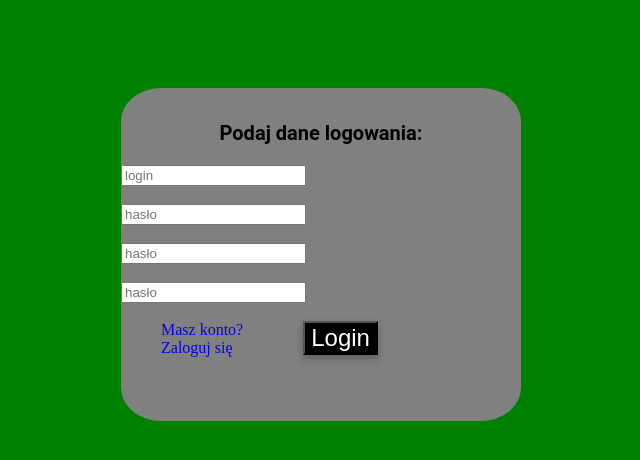
After one commit to Myszexx/Hackaton2022, a PHP site: page /register.html in a window 1280 px wide. The commit adds this page. Shown: the top 460 px of the page, without its empty margins (15-655 px from the left). Run offline with PHP 8.4, Linux system fonts and the light colour scheme.

Commit message:
Login i rejestracja działają
Poprawka plików .html rejestracji i logowania. Poprawka błędu w zapytaniu sql w login.php

```diff
--- /dev/null
+++ b/register.html
@@ -0,0 +1,23 @@
+<!DOCTYPE html>
+<html>
+<head>
+  <meta charset="UTF-8" />
+  <meta http-equiv="X-UA-Compatible" content="IE=edge" />
+  <meta name="viewport" content="width=device-width, initial-scale=1.0" />
+  <link rel="stylesheet" type="text/css" href="style.css"/>
+  <title>WLM/login</title>
+</head>
+<body style="background-color: green;">
+<div id="loginPanel">
+  <h1 id="loginTitle">Podaj dane logowania:</h1>
+  <form action="accounts/register.php" method="post">
+    <input type="text" id="loginInput_1" name="username" placeholder="login"><br><br>
+    <input type="password" id="loginInput_2" name="password" placeholder="hasło"><br><br>
+    <input type="password" id="loginInput_2" name="checkpass" placeholder="hasło"><br><br>
+    <input type="email" id="loginInput_2" name="email" placeholder="hasło"><br><br>
+    <a href="login.html" id="registerButton">Masz konto?<br>Zaloguj się</a>
+    <input id="loginButton" type="submit" value="Login">
+  </form>
+</div>
+</body>
+</html>
```
Also changed, not shown: accounts/login.php (+10 -2 lines), api/controller.php (added, +18 -0 lines), login.html (+7 -0 lines).
